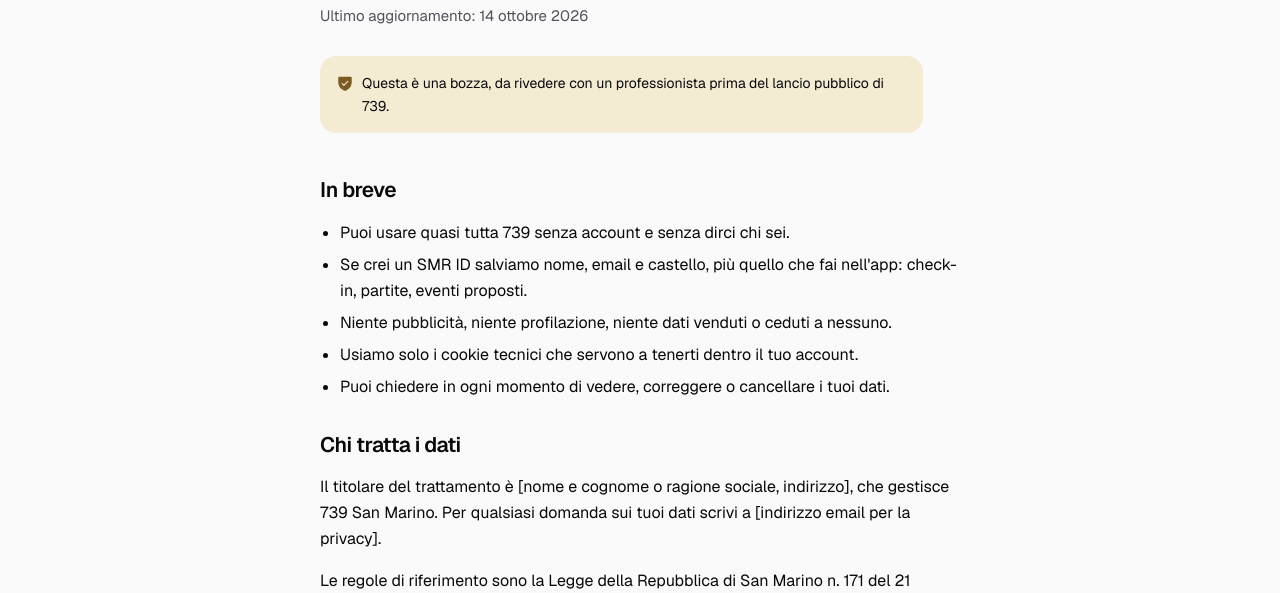
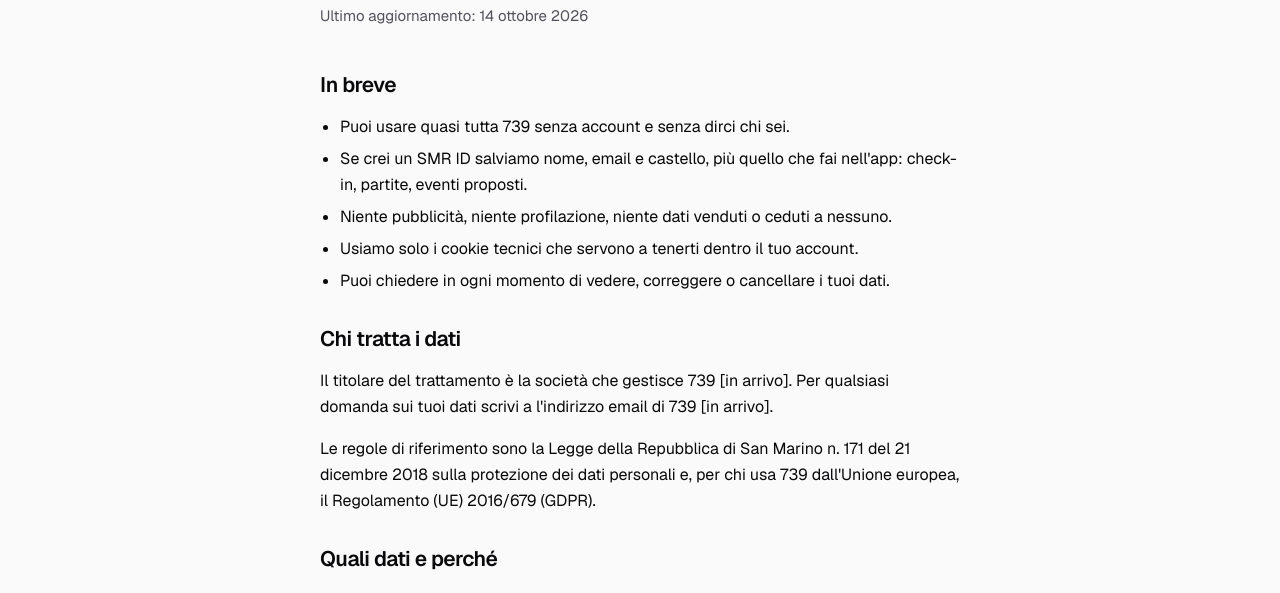
Before and after one commit to jefebcn/739-san-marino, a Next.js app: page /privacy in a window 1280 px wide. Shown: the part 149-742 px from the top of the page. Built offline with nearby package versions, Linux system fonts and the light colour scheme; no server answers.

Commit message:
Privacy e Termini approvati: tolto l'avviso di bozza, età minima 16 anni, foro di San Marino, titolare in lib/legale.ts
Co-Authored-By: Claude Opus 5.5 <noreply@anthropic.com>
Claude-Session: https://claude.ai/code/session_01NPons2JwHMxEPqWQkYyk7h

```diff
--- a/app/privacy/page.tsx
+++ b/app/privacy/page.tsx
@@ -1,9 +1,9 @@
 import PaginaLegale from "@/components/PaginaLegale";
+import { emailContatto, titolare } from "@/lib/legale";
 
 export const metadata = { title: "Privacy · 739 San Marino", description: "Quali dati usa 739 San Marino, perché e per quanto tempo." };
 
-// Bozza del passo 1.8: da rivedere con un professionista prima del lancio pubblico.
-// Le parti tra [quadre] vanno completate da Alex.
+// Passo 1.8, approvata da Alex il 14/10/2026. Titolare ed email in lib/legale.ts.
 const TESTO = `
 ## In breve
 
@@ -15,7 +15,7 @@ const TESTO = `
 
 ## Chi tratta i dati
 
-Il titolare del trattamento è [nome e cognome o ragione sociale, indirizzo], che gestisce 739 San Marino. Per qualsiasi domanda sui tuoi dati scrivi a [indirizzo email per la privacy].
+Il titolare del trattamento è ${titolare()}. Per qualsiasi domanda sui tuoi dati scrivi a ${emailContatto()}.
 
 Le regole di riferimento sono la Legge della Repubblica di San Marino n. 171 del 21 dicembre 2018 sulla protezione dei dati personali e, per chi usa 739 dall'Unione europea, il Regolamento (UE) 2016/679 (GDPR).
 
@@ -48,7 +48,6 @@ Meteo (Open-Meteo), articoli di Libertas e luoghi di OpenStreetMap li legge il n
 - Account, check-in, partite e metri: finché tieni l'SMR ID. Se ci chiedi di cancellarlo, cancelliamo anche i dati collegati, tranne i totali anonimi dei castelli.
 - Iscrizioni alle notifiche: finché non le spegni o il telefono smette di accettarle.
 - Impronte anti abuso: restano con la proposta o la segnalazione e contano solo nel giorno in cui sono create.
-- [Tempi di conservazione da confermare con il professionista.]
 
 ## Cookie
 
@@ -56,13 +55,13 @@ Meteo (Open-Meteo), articoli di Libertas e luoghi di OpenStreetMap li legge il n
 
 ## I tuoi diritti
 
-Puoi chiedere di vedere i tuoi dati, correggerli, cancellarli, limitarne l'uso, riceverne una copia o opporti al trattamento. Nome e castello li cambi da solo nella pagina SMR ID; per tutto il resto scrivi a [indirizzo email per la privacy]. Rispondiamo entro 30 giorni.
+Puoi chiedere di vedere i tuoi dati, correggerli, cancellarli, limitarne l'uso, riceverne una copia o opporti al trattamento. Nome e castello li cambi da solo nella pagina SMR ID; per tutto il resto scrivi a ${emailContatto()}. Rispondiamo entro 30 giorni.
 
 Se pensi che i tuoi dati non siano trattati bene puoi rivolgerti all'Autorità Garante per la protezione dei dati personali della Repubblica di San Marino.
 
 ## Minori
 
-Per creare un SMR ID devi avere almeno [16] anni. [Età minima da verificare con il professionista.]
+Per creare un SMR ID devi avere almeno 16 anni.
 
 ## Modifiche
 
--- a/app/termini/page.tsx
+++ b/app/termini/page.tsx
@@ -1,13 +1,13 @@
 import PaginaLegale from "@/components/PaginaLegale";
+import { emailContatto, titolare } from "@/lib/legale";
 
 export const metadata = { title: "Termini d'uso · 739 San Marino", description: "Le regole per usare 739 San Marino." };
 
-// Bozza del passo 1.8: da rivedere con un professionista prima del lancio pubblico.
-// Le parti tra [quadre] vanno completate da Alex.
+// Passo 1.8, approvati da Alex il 14/10/2026. Titolare ed email in lib/legale.ts.
 const TESTO = `
 ## Cos'è 739
 
-739 San Marino è un'app gratuita con eventi, servizi, luoghi, sport e la sfida tra i nove castelli. Non è un servizio della Repubblica di San Marino né di un ente pubblico: è gestita da [nome e cognome o ragione sociale]. Usandola accetti queste regole.
+739 San Marino è un'app gratuita con eventi, servizi, luoghi, sport e la sfida tra i nove castelli. Non è un servizio della Repubblica di San Marino né di un ente pubblico: è gestita da ${titolare()}. Usandola accetti queste regole.
 
 ## Le informazioni
 
@@ -46,15 +46,15 @@ Logo, nome 739, Tano e testi della redazione sono di 739 San Marino. I loghi dei
 
 ## Responsabilità
 
-739 è offerta così com'è. Nei limiti della legge non rispondiamo di danni dovuti a informazioni non aggiornate, a interruzioni del servizio o a quello che pubblicano gli utenti. [Clausola da rivedere con il professionista.]
+739 è offerta così com'è. Nei limiti della legge non rispondiamo di danni dovuti a informazioni non aggiornate, a interruzioni del servizio o a quello che pubblicano gli utenti.
 
 ## Modifiche e legge
 
-Possiamo cambiare queste regole: la data in cima dice quando. Per i cambiamenti importanti ti avvisiamo nell'app. Vale la legge della Repubblica di San Marino. [Foro competente da definire.]
+Possiamo cambiare queste regole: la data in cima dice quando. Per i cambiamenti importanti ti avvisiamo nell'app. Vale la legge della Repubblica di San Marino e per le controversie è competente il foro di San Marino.
 
 ## Contatti
 
-Per domande scrivi a [indirizzo email di contatto]. Per i tuoi dati personali leggi la [Privacy](/privacy).
+Per domande scrivi a ${emailContatto()}. Per i tuoi dati personali leggi la [Privacy](/privacy).
 `;
 
 export default function Termini() {
--- a/components/PaginaLegale.tsx
+++ b/components/PaginaLegale.tsx
@@ -1,18 +1,13 @@
 import TestaPagina from "./Indietro";
 import Testo from "./Testo";
-import { Icona } from "./Icona";
 
-/** Privacy e Termini (passo 1.8): bozze in markdown con l'avviso che vanno riviste da un professionista. */
+/** Privacy e Termini (passo 1.8, approvati da Alex il 14/10/2026): testo in markdown. */
 export default function PaginaLegale({ titolo, aggiornata, testo }: { titolo: string; aggiornata: string; testo: string }) {
   return (
     <>
       <TestaPagina href="/profile" verso="SMR ID" titolo={titolo}>
         <p className="sottotitolo">Ultimo aggiornamento: {aggiornata}</p>
       </TestaPagina>
-      <p role="note" className="flex max-w-[65ch] items-start gap-2 rounded-2xl bg-accento-tenue p-4 text-sm leading-relaxed">
-        <span className="mt-0.5 shrink-0 text-accento"><Icona nome="scudo" size={18} /></span>
-        <span>Questa è una bozza, da rivedere con un professionista prima del lancio pubblico di 739.</span>
-      </p>
       <Testo>{testo}</Testo>
     </>
   );
--- /dev/null
+++ b/lib/legale.ts
@@ -0,0 +1,11 @@
+// Chi gestisce 739 (Privacy e Termini). Privacy e Termini approvati da Alex il 14/10/2026:
+// manca solo la società titolare. Quando Alex dà i dati si scrivono qui e compaiono in tutte e due le pagine.
+export const TITOLARE = {
+  nome: "", // ragione sociale
+  sede: "", // indirizzo della sede
+  email: "", // email per privacy e contatti
+};
+
+const IN_ARRIVO = "[in arrivo]";
+export const titolare = () => (TITOLARE.nome ? `${TITOLARE.nome}${TITOLARE.sede ? `, con sede in ${TITOLARE.sede}` : ""}` : `la società che gestisce 739 ${IN_ARRIVO}`);
+export const emailContatto = () => (TITOLARE.email ? `[${TITOLARE.email}](mailto:${TITOLARE.email})` : `l'indirizzo email di 739 ${IN_ARRIVO}`);
```
Also changed, not shown: 2 other files (tests, documents, lock files or other folders).
